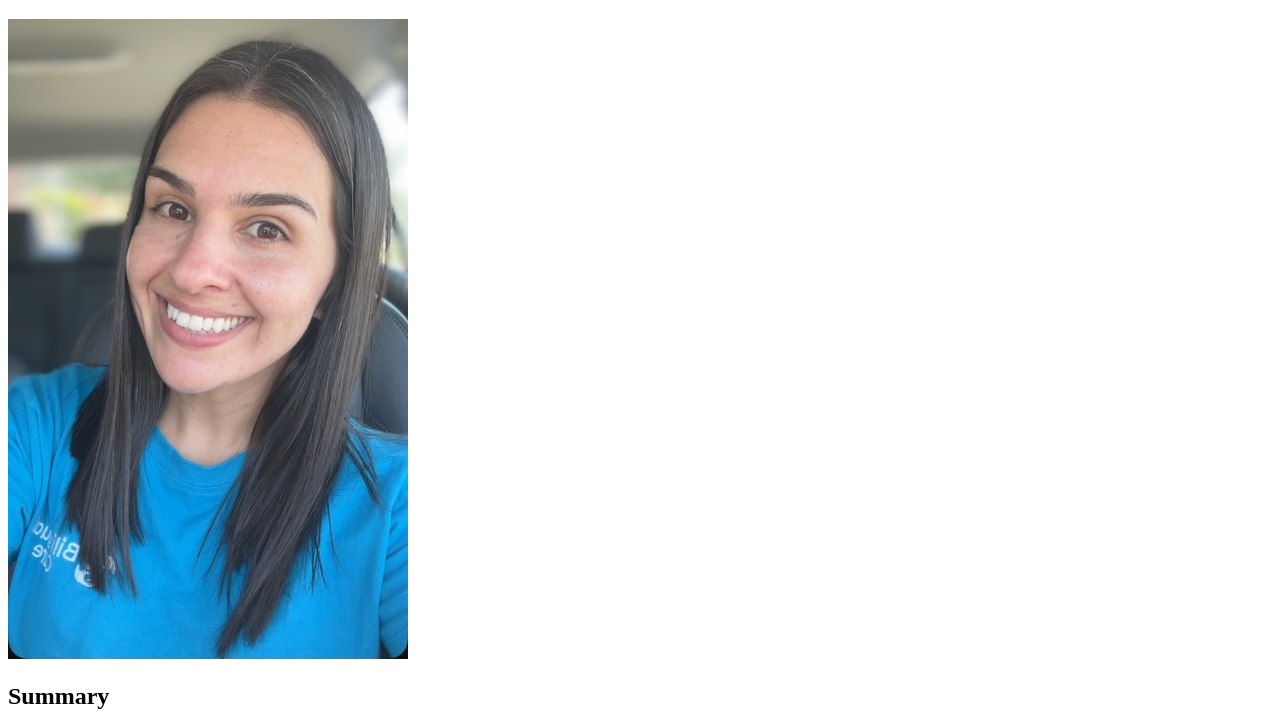
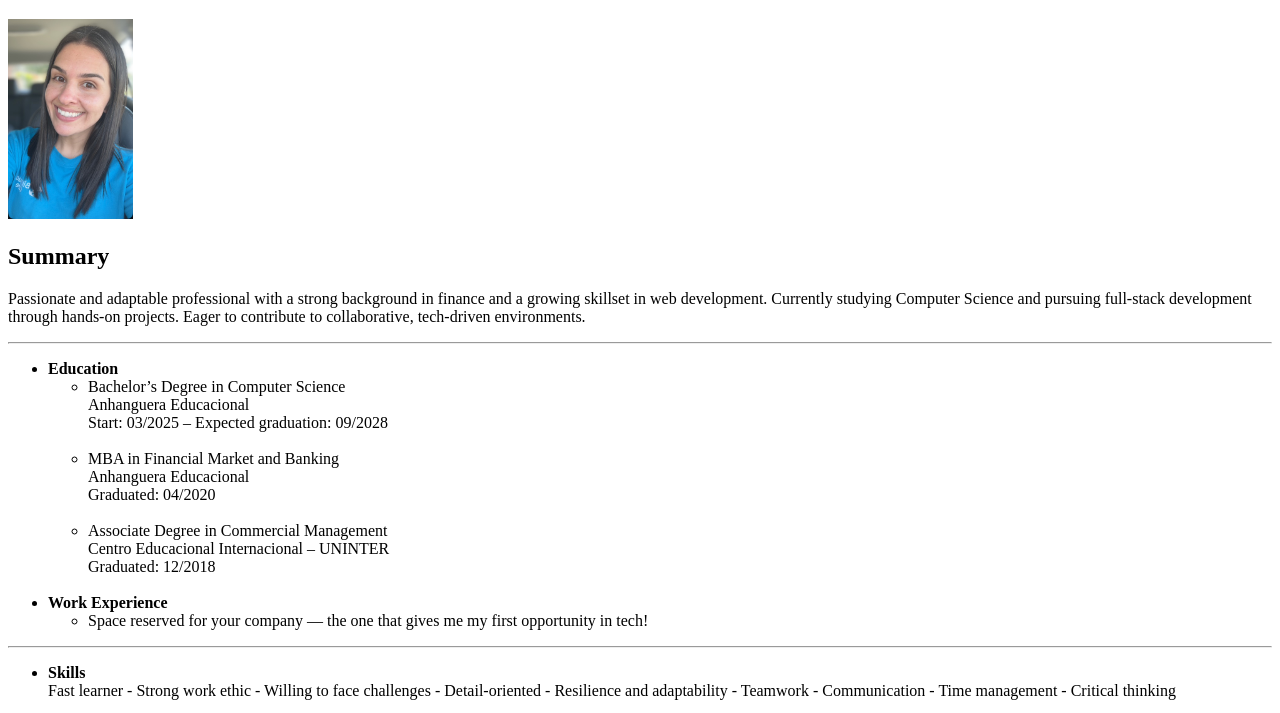
Before and after one commit to amandacoelhors/resume, a plain HTML site: page index.html in a window 1280 px wide. Shown: the part 61-774 px from the top of the page. Drawn offline with Linux system fonts and the light colour scheme.

Commit message:
Update index.html

```diff
--- a/index.html
+++ b/index.html
@@ -5,7 +5,7 @@
 </head>
 <body>
     <h1>Amanda Coelho</h1>
-    <img src="../Resume/image/photoresume.jpg" alt="photoresume">
+    <img src="../Resume/image/photoresume.jpg"; alt="photoresume"; height="200x">
     <h2>Summary</h2>
     <p>
         Passionate and adaptable professional with a strong background in finance and a growing skillset in web development. Currently studying Computer Science and pursuing full-stack development through hands-on projects. Eager to contribute to collaborative, tech-driven environments.
```
